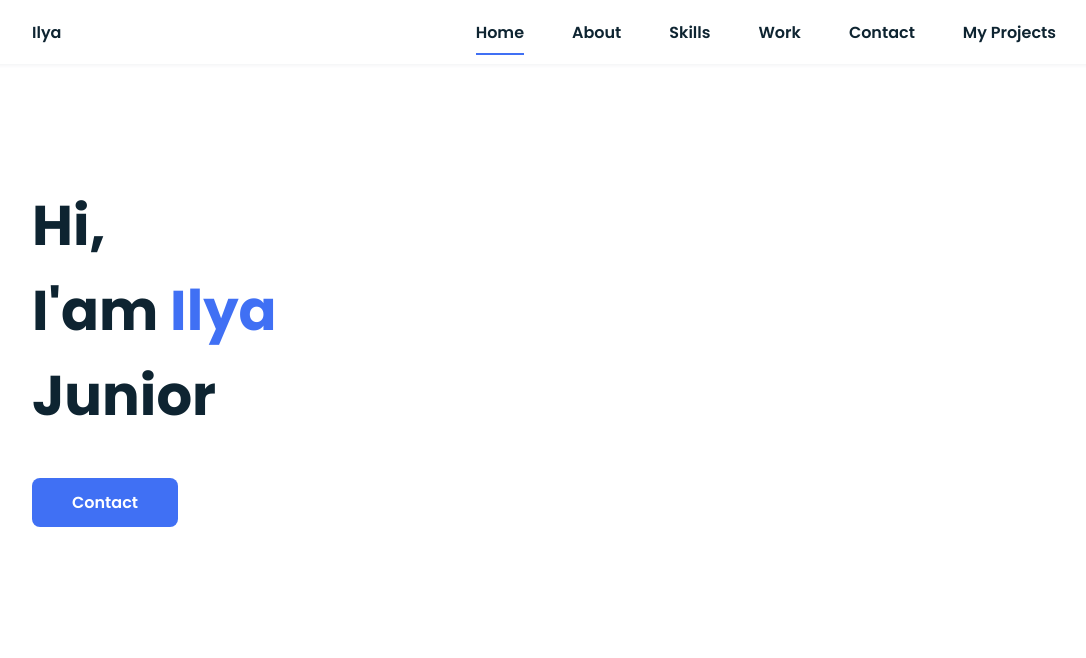
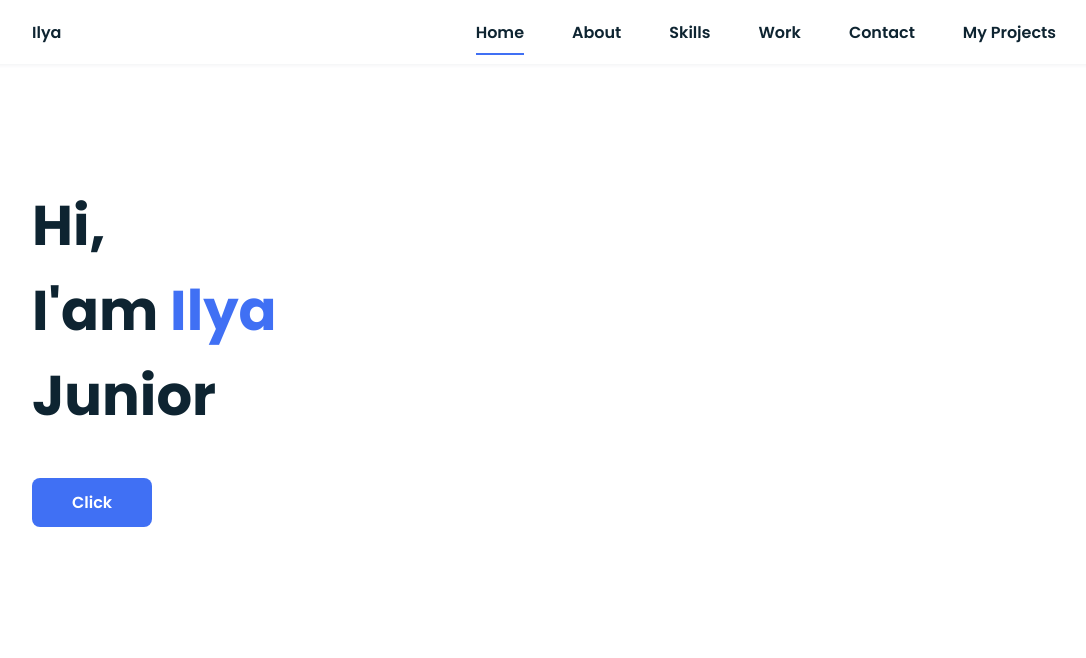
Before and after one commit to IlyaLt/ilyalt.github.com, a plain HTML site: page index.html in a window 1280 px wide. Shown: the top 658 px of the page, without its empty margins (96-1182 px from the left). Drawn offline with nearby package versions, Linux system fonts and the light colour scheme; a script that the page names is missing.

Commit message:
Add files via upload

```diff
--- a/index.html
+++ b/index.html
@@ -43,7 +43,7 @@
                 <div class="home__data">
                     <h1 class="home__title">Hi,<br>I'am <span class="home__title-color">Ilya</span><br> Junior</h1>
 
-                    <a href="#contact" class="button">Contact</a>
+                    <a href="#contact" class="button">Click</a>
                 </div>
 
                 <div class="home__social">
```
